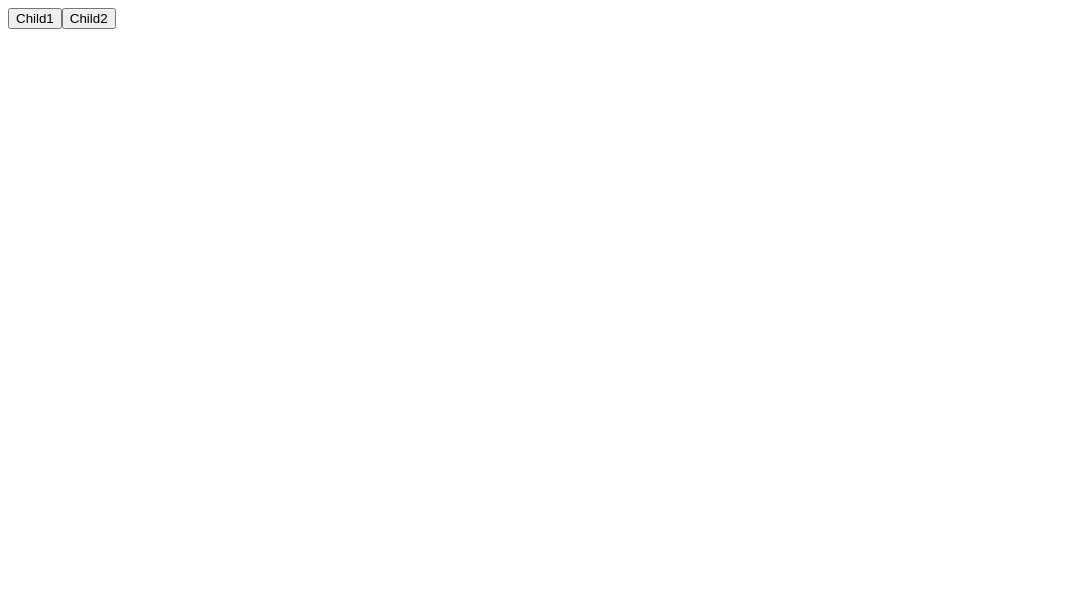
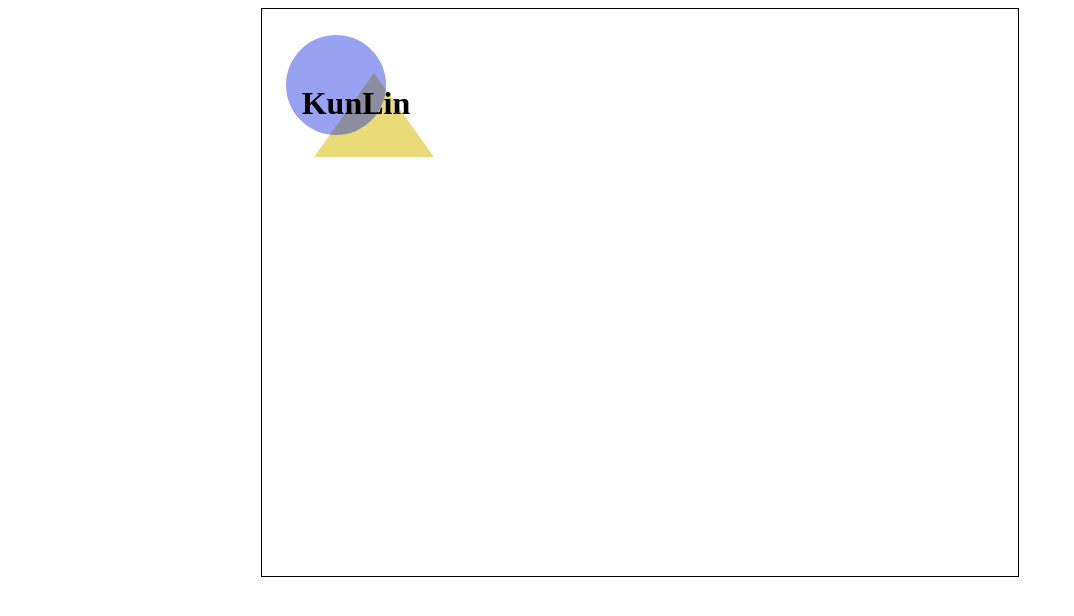
Before and after one commit to LKL2017/LKL2017.github.io, an Angular app: page / in a window 1280 px wide. Shown: the top 616 px of the page, without its empty margins (0-1074 px from the left). Built offline with nearby package versions, Linux system fonts and the light colour scheme.

Commit message:
refactor: index.html -> app.component in progress

```diff
--- a/package.json
+++ b/package.json
@@ -11,10 +11,12 @@
   "private": true,
   "dependencies": {
     "@angular/animations": "^17.0.4",
+    "@angular/cdk": "^17.0.1",
     "@angular/common": "^17.0.4",
     "@angular/compiler": "^17.0.4",
     "@angular/core": "^17.0.4",
     "@angular/forms": "^17.0.4",
+    "@angular/material": "^17.0.1",
     "@angular/platform-browser": "^17.0.4",
     "@angular/platform-browser-dynamic": "^17.0.4",
     "@angular/router": "^17.0.4",
--- a/src/app/app.component.html
+++ b/src/app/app.component.html
@@ -1,3 +1,26 @@
-<button routerLink="first">Child1</button>
-<button routerLink="second">Child2</button>
-<router-outlet></router-outlet>
+<section class="container" [ngClass]="{'container-web-lg': isMqlLarge, 'container-web-sm': isMqlSmall }">
+  <mat-grid-list [cols]="4">
+    <mat-grid-tile [colspan]="1">
+      <ng-container *ngTemplateOutlet="logo"></ng-container>
+    </mat-grid-tile>
+    <mat-grid-tile [colspan]="3" [rowspan]="3">
+      <ng-container *ngTemplateOutlet="content"></ng-container>
+    </mat-grid-tile>
+    <mat-grid-tile [colspan]="1" [rowspan]="2">
+      <ng-container *ngTemplateOutlet="tab"></ng-container>
+    </mat-grid-tile>
+  </mat-grid-list>
+</section>
+
+
+<ng-template #logo>
+  <div class="logo"><b>KunLin</b></div>
+</ng-template>
+
+<ng-template #content>
+  <router-outlet></router-outlet>
+</ng-template>
+
+<ng-template #tab>
+  <mat-tab-group></mat-tab-group>
+</ng-template>
--- a/src/app/app.component.less
+++ b/src/app/app.component.less
@@ -0,0 +1,36 @@
+.container-web-lg {
+  margin: 0 20%;
+  border: 1px solid black;
+}
+
+.container-web-sm {
+  background-color: #dac41f;
+}
+
+.logo {
+  --short-side: 60px;
+  position: relative;
+  font-size: 32px;
+
+  &::before {
+    position: absolute;
+    z-index: -1;
+    content: '';
+    border-radius: 50%;
+    background: #0018da;
+    opacity: 0.4;
+    width: 100px;
+    height: 100px;
+    transform: translate(-1rem, -50%);
+  }
+  &::after {
+    position: absolute;
+    z-index: -2;
+    content: '';
+    border: var(--short-side) solid transparent;
+    border-bottom: calc(var(--short-side) * 1.414) solid #dac41f;
+    opacity: 0.6;
+    top: 0;
+    transform: translate(-3em, -50%);
+  }
+}
--- a/src/app/app.component.ts
+++ b/src/app/app.component.ts
@@ -1,10 +1,36 @@
-import { Component } from '@angular/core';
+import {BreakpointObserver, Breakpoints, BreakpointState} from "@angular/cdk/layout";
+import {Component, OnDestroy} from '@angular/core';
+import {Subject, takeUntil} from "rxjs";
 
 @Component({
   selector: 'app-root',
   templateUrl: './app.component.html',
   styleUrls: ['./app.component.less']
 })
-export class AppComponent {
+export class AppComponent implements OnDestroy {
   title = 'PersonalHomepage';
+  destroy$ = new Subject<void>();
+
+  isMqlLarge = true;
+  isMqlSmall = false;
+
+  constructor(breakpointObserver: BreakpointObserver) {
+    this.subBreakPoint(breakpointObserver);
+  }
+
+  subBreakPoint(observer: BreakpointObserver) {
+    observer
+      .observe([Breakpoints.Medium, Breakpoints.Small, Breakpoints.XSmall])
+      .pipe(takeUntil(this.destroy$))
+      .subscribe((bpState: BreakpointState) => {
+        this.isMqlLarge =  bpState.breakpoints[Breakpoints.Medium] || !bpState.matches;
+        this.isMqlSmall = bpState.breakpoints[Breakpoints.Small] || bpState.breakpoints[Breakpoints.XSmall];
+      })
+
+  }
+
+  ngOnDestroy() {
+    this.destroy$.next();
+    this.destroy$.complete();
+  }
 }
```
Also changed, not shown: src/app/app.module.ts (+7 -2 lines), 1 other file (tests, documents, lock files or other folders).
